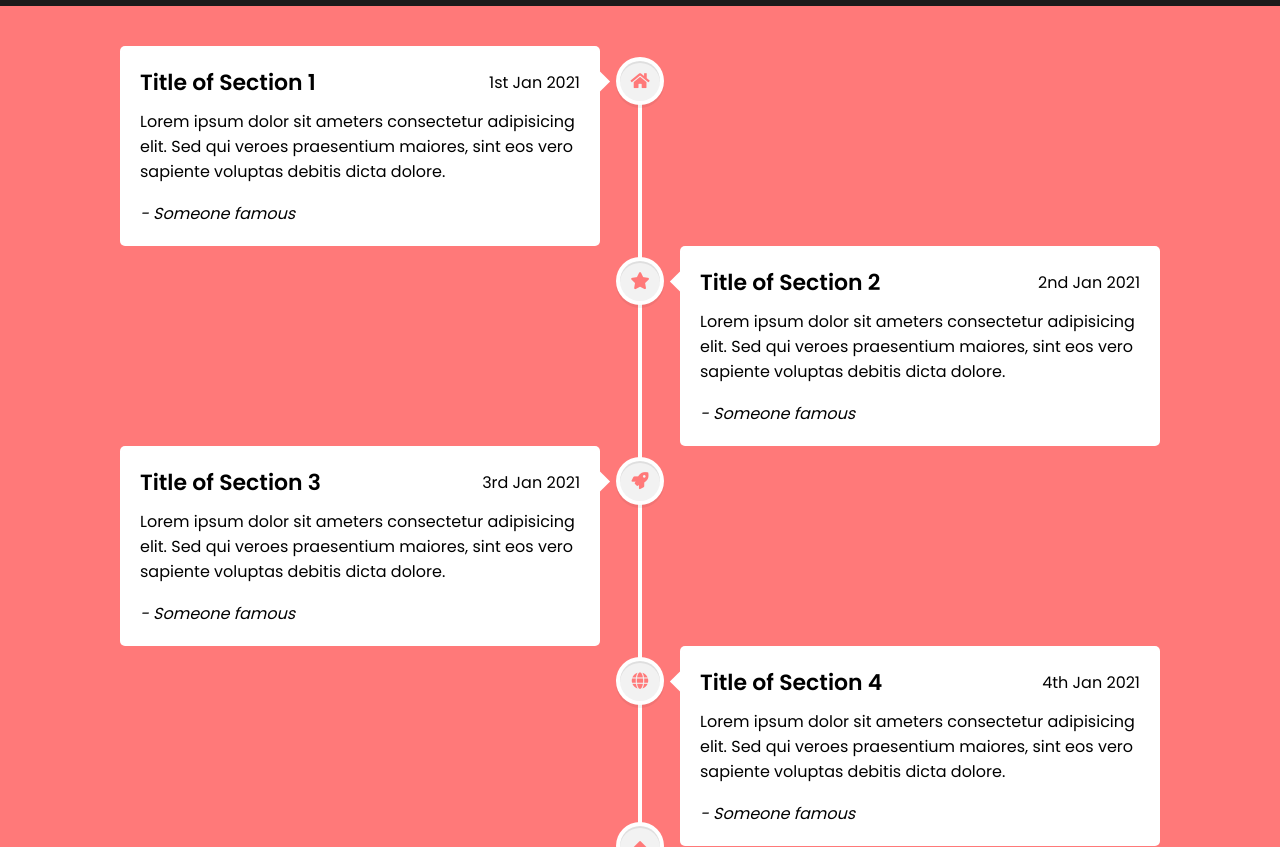
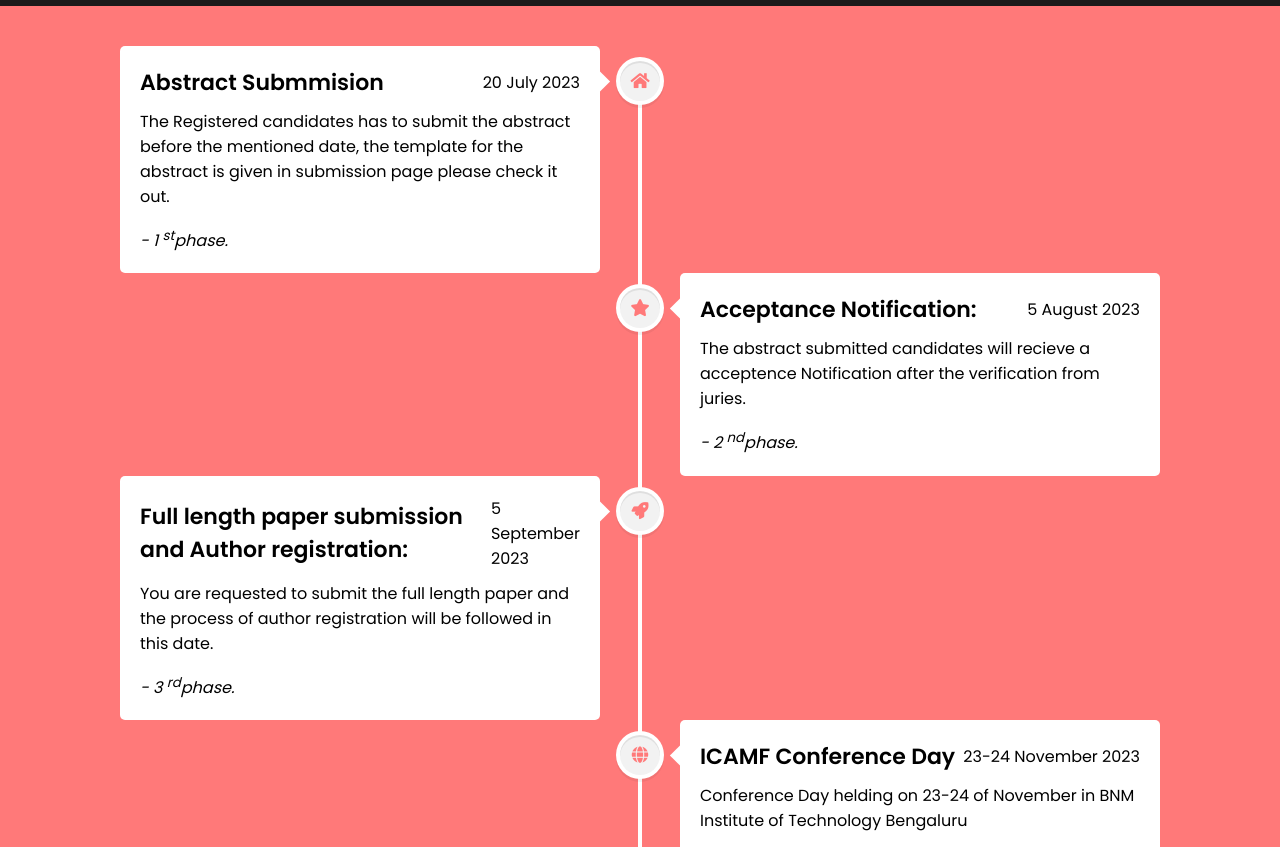
Before and after one commit to venomsagu/ICASAM, a plain HTML site: page timeline.html in a window 1280 px wide. Shown: the part 84-931 px from the top of the page. Drawn offline with Linux system fonts and the light colour scheme.

Commit message:
changes3

```diff
--- a/timeline.html
+++ b/timeline.html
@@ -43,16 +43,14 @@
         <section>
           <i class="icon fas fa-home"></i>
           <div class="details">
-            <span class="title">Title of Section 1</span>
-            <span>1st Jan 2021</span>
+            <span class="title">Abstract Submmision</span>
+            <span>20 July 2023</span>
           </div>
           <p>
-            Lorem ipsum dolor sit ameters consectetur adipisicing elit. Sed qui
-            veroes praesentium maiores, sint eos vero sapiente voluptas debitis
-            dicta dolore.
+            The Registered candidates has to submit the abstract before the mentioned date, the template for the abstract is given in submission page please check it out.
           </p>
           <div class="bottom">
-            <i>- Someone famous</i>
+            <i>- 1 <sup>st</sup>phase.</i>
           </div>
         </section>
       </div>
@@ -60,16 +58,14 @@
         <section>
           <i class="icon fas fa-star"></i>
           <div class="details">
-            <span class="title">Title of Section 2</span>
-            <span>2nd Jan 2021</span>
+            <span class="title">Acceptance Notification:</span>
+            <span> 5 August 2023</span>
           </div>
           <p>
-            Lorem ipsum dolor sit ameters consectetur adipisicing elit. Sed qui
-            veroes praesentium maiores, sint eos vero sapiente voluptas debitis
-            dicta dolore.
+            The abstract submitted candidates will recieve a acceptence Notification after the verification from juries.
           </p>
           <div class="bottom">
-            <i>- Someone famous</i>
+            <i>- 2 <sup>nd</sup>phase.</i>
           </div>
         </section>
       </div>
@@ -77,16 +73,14 @@
         <section>
           <i class="icon fas fa-rocket"></i>
           <div class="details">
-            <span class="title">Title of Section 3</span>
-            <span>3rd Jan 2021</span>
+            <span class="title">Full length paper submission and Author registration:</span>
+            <span> 5 September 2023</span>
           </div>
           <p>
-            Lorem ipsum dolor sit ameters consectetur adipisicing elit. Sed qui
-            veroes praesentium maiores, sint eos vero sapiente voluptas debitis
-            dicta dolore.
+            You are requested to submit the full length paper and the process of author registration will be followed in this date.
           </p>
           <div class="bottom">
-            <i>- Someone famous</i>
+            <i>- 3 <sup>rd</sup>phase.</i>
           </div>
         </section>
       </div>
@@ -94,16 +88,14 @@
         <section>
           <i class="icon fas fa-globe"></i>
           <div class="details">
-            <span class="title">Title of Section 4</span>
-            <span>4th Jan 2021</span>
+            <span class="title">ICAMF Conference Day</span>
+            <span>23-24 November 2023</span>
           </div>
           <p>
-            Lorem ipsum dolor sit ameters consectetur adipisicing elit. Sed qui
-            veroes praesentium maiores, sint eos vero sapiente voluptas debitis
-            dicta dolore.
+            Conference Day helding on 23-24 of November in BNM Institute of Technology Bengaluru
           </p>
           <div class="bottom">
-            <i>- Someone famous</i>
+            <i>- Final Day</i>
           </div>
         </section>
       </div>
@@ -140,7 +132,7 @@
           <div class="content">
             <div class="place">
               <span class="fas fa-map-marker-alt"></span>
-              <span class="text">27th Cross Rd Bns Stage II Bangalore-560068</span>
+              <span class="text">27th Cross Rd BSK Stage II Bangalore-560068</span>
             </div>
             <div class="phone">
               <span class="fas fa-phone-alt"></span>
```
Also changed, not shown: call-for-papers.html (+1 -1 lines), index.html (+1 -1 lines).
